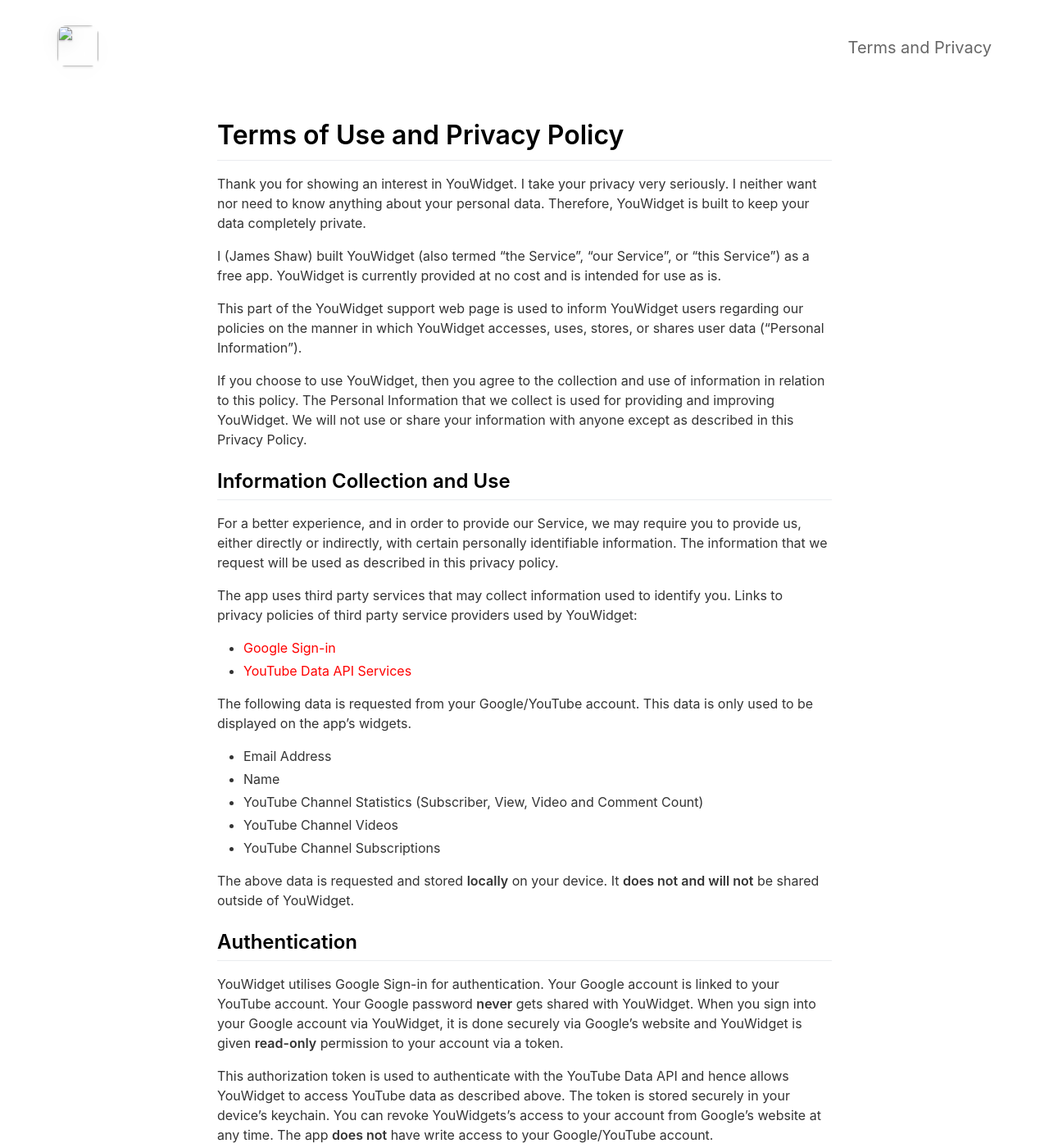
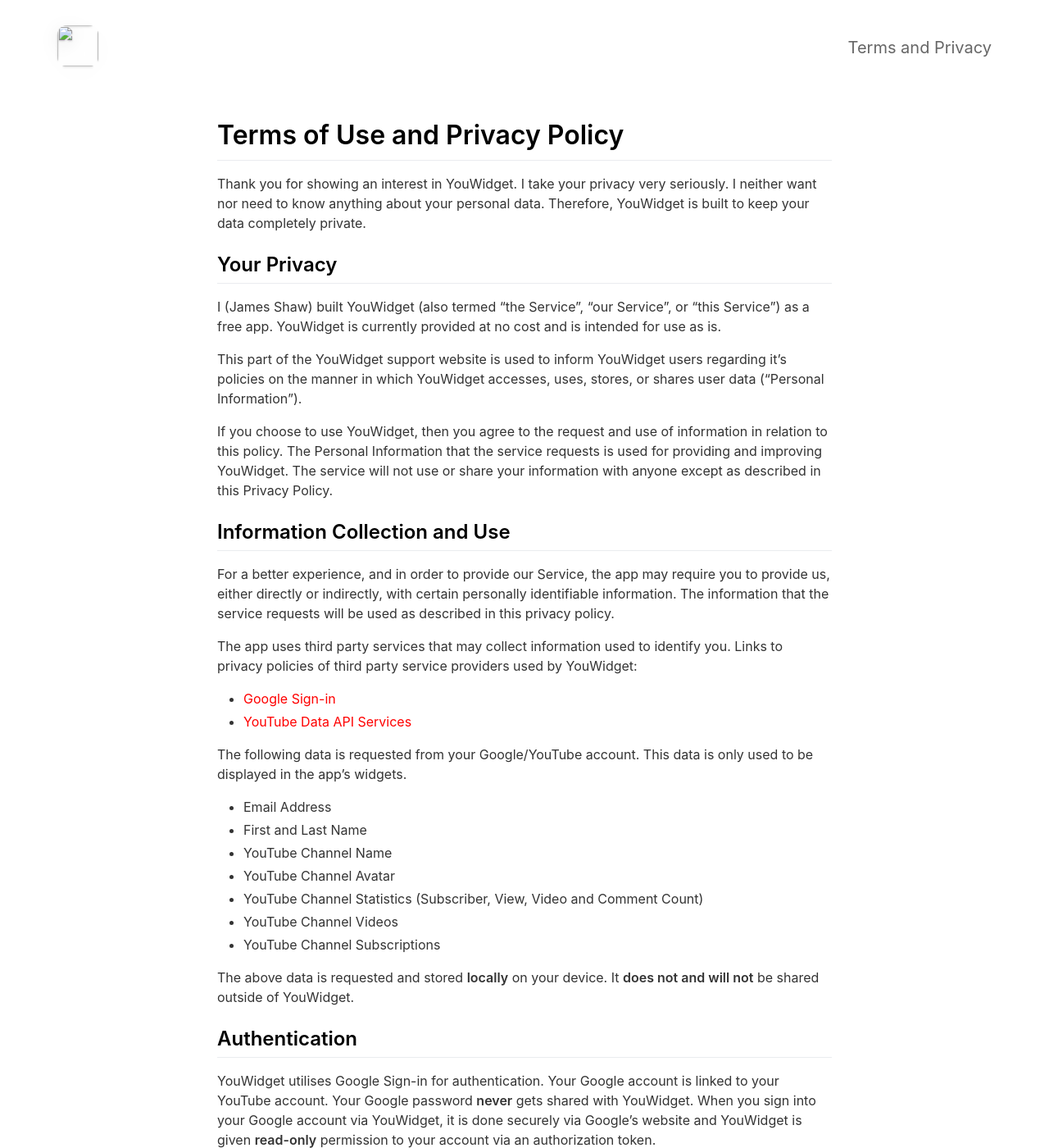
Before and after one commit to jsh8w/youwidget-landing, a Jekyll site: the page built from _pages/terms-and-privacy.md, in a window 1280 px wide and 1400 px high. Shown: the whole window at 82% size. Built offline with Jekyll 4.4.1, drawn with Linux system fonts in a browser that asks for light colours; nearby versions of some CDN libraries; some of the changed text lies outside the part shown.

Commit message:
Updated privacy policy.

```diff
--- a/_pages/terms-and-privacy.md
+++ b/_pages/terms-and-privacy.md
@@ -7,23 +7,26 @@ include_in_header: true
 # Terms of Use and Privacy Policy
 Thank you for showing an interest in YouWidget. I take your privacy very seriously. I neither want nor need to know anything about your personal data. Therefore, YouWidget is built to keep your data completely private.
 
+## Your Privacy
 I (James Shaw) built YouWidget (also termed "the Service", "our Service", or "this Service") as a free app. YouWidget is currently provided at no cost and is intended for use as is.
 
-This part of the YouWidget support web page is used to inform YouWidget users regarding our policies on the manner in which YouWidget accesses, uses, stores, or shares user data ("Personal Information").
+This part of the YouWidget support website is used to inform YouWidget users regarding it's policies on the manner in which YouWidget accesses, uses, stores, or shares user data ("Personal Information").
 
-If you choose to use YouWidget, then you agree to the collection and use of information in relation to this policy. The Personal Information that we collect is used for providing and improving YouWidget. We will not use or share your information with anyone except as described in this Privacy Policy.
+If you choose to use YouWidget, then you agree to the request and use of information in relation to this policy. The Personal Information that the service requests is used for providing and improving YouWidget. The service will not use or share your information with anyone except as described in this Privacy Policy.
 
 ## Information Collection and Use
-For a better experience, and in order to provide our Service, we may require you to provide us, either directly or indirectly, with certain personally identifiable information. The information that we request will be used as described in this privacy policy.
+For a better experience, and in order to provide our Service, the app may require you to provide us, either directly or indirectly, with certain personally identifiable information. The information that the service requests will be used as described in this privacy policy.
 
 The app uses third party services that may collect information used to identify you. Links to privacy policies of third party service providers used by YouWidget:
 
 - [Google Sign-in](https://policies.google.com/privacy)
 - [YouTube Data API Services](https://developers.google.com/youtube/terms/api-services-terms-of-service)
 
-The following data is requested from your Google/YouTube account. This data is only used to be displayed on the app's widgets.
+The following data is requested from your Google/YouTube account. This data is only used to be displayed in the app's widgets.
 - Email Address
-- Name
+- First and Last Name
+- YouTube Channel Name
+- YouTube Channel Avatar
 - YouTube Channel Statistics (Subscriber, View, Video and Comment Count)
 - YouTube Channel Videos
 - YouTube Channel Subscriptions
@@ -31,15 +34,17 @@ The following data is requested from your Google/YouTube account. This data is o
 The above data is requested and stored **locally** on your device. It **does not and will not** be shared outside of YouWidget.
 
 ## Authentication
-YouWidget utilises Google Sign-in for authentication. Your Google account is linked to your YouTube account. Your Google password **never** gets shared with YouWidget. When you sign into your Google account via YouWidget, it is done securely via Google’s website and YouWidget is given **read-only** permission to your account via a token.
+YouWidget utilises Google Sign-in for authentication. Your Google account is linked to your YouTube account. Your Google password **never** gets shared with YouWidget. When you sign into your Google account via YouWidget, it is done securely via Google’s website and YouWidget is given **read-only** permission to your account via an authorization token.
 
-This authorization token is used to authenticate with the YouTube Data API and hence allows YouWidget to access YouTube data as described above. The token is stored securely in your device's keychain. You can revoke YouWidgets’s access to your account from Google’s website at any time. The app **does not** have write access to your Google/YouTube account.
+This token is used to authenticate with the YouTube Data API and hence allows YouWidget to access YouTube data as described above. The token is stored securely in your device's keychain. You can revoke YouWidgets’s access to your account from Google’s website at any time. The app **does not** have write access to your Google/YouTube account.
 
-## Data Storage
-YouWidget uses the YouTube Data API to fetch video, channel and profile information to display in the app. This data **does not** leave your device. We do not and will never share, upload, or have access to this information. All your data stays strictly on **your** device.
+## YouTube Data API Services
+As mentioned above, YouWidget uses YouTube Data API Services to request YouTube data. Therefore, by using YouWidget, you are agreeing to be bound by the [YouTube Terms of Service](https://www.youtube.com/t/terms), [Privacy Policy](http://www.google.com/policies/privacy), and [API Services Terms of Service](https://developers.google.com/youtube/terms/api-services-terms-of-service) when engaging YouTube content and services through the app.
+
+## Security
+I value your trust in providing the service with your Personal Information, thus the service uses commercially acceptable means of protecting it. But remember that no method of transmission over the internet, or method of electronic storage is 100% secure and reliable, and therefore we cannot guarantee its absolute security.
 
 ## Links to Other Sites
-
 YouWidget may contain links to other sites. If you click on a third-party link, you will be directed to that site. Note that these external sites are not operated by me. Therefore, I strongly advise you to review the Privacy Policy of these websites. I have no control over and assume no responsibility for the content, privacy policies, or practices of any third-party sites or services.
 
 ## Changes to Privacy Policy
```
Also changed, not shown: other parts of _pages/terms-and-privacy.md (+1 -1 lines), 1 other file.
